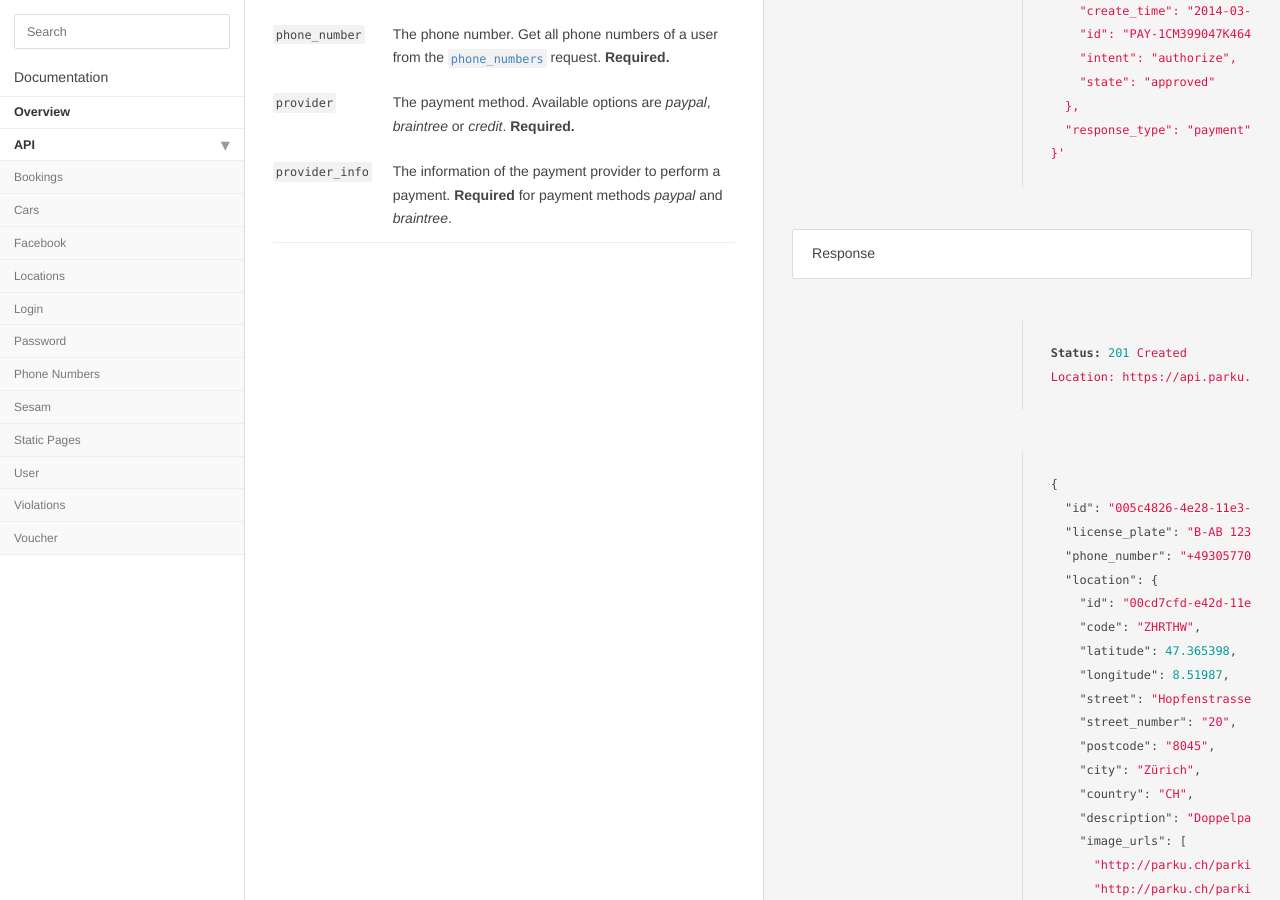
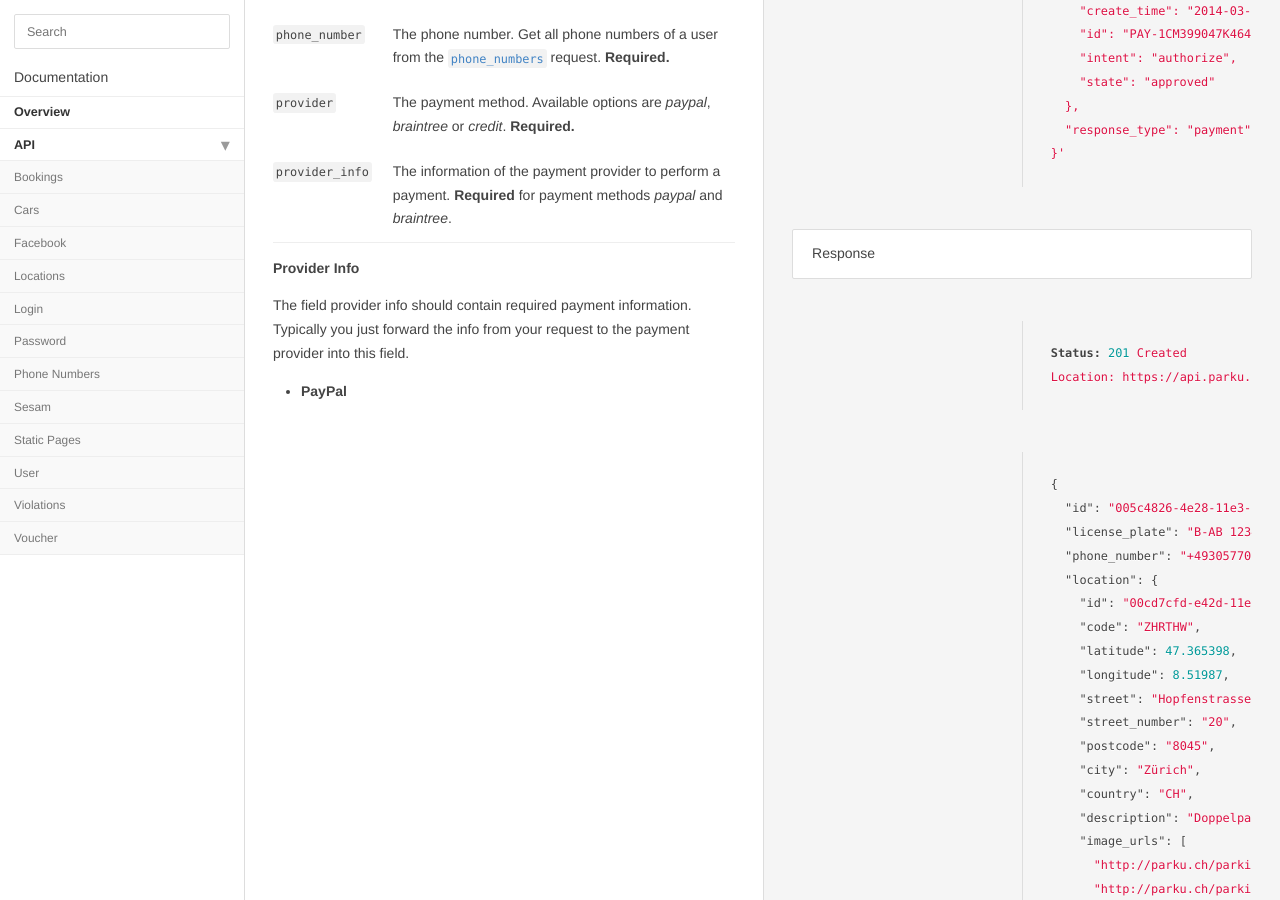
Before and after one commit to parku/docs, a Jekyll site: the page built from api/bookings.md, in a window 1280 px wide and 900 px high, scrolled down 674 px. Built offline with Jekyll 4.4.1, drawn with Linux system fonts in a browser that asks for light colours; Markdown is read by kramdown in place of the engine named in the settings.

Commit message:
Provider Info description.

```diff
--- a/api/bookings.md
+++ b/api/bookings.md
@@ -127,6 +127,11 @@ Parameter      | Description
 `provider`     | The payment method. Available options are _paypal_, _braintree_ or _credit_. __Required.__
 `provider_info`| The information of the payment provider to perform a payment. __Required__ for payment methods _paypal_ and _braintree_.
 
+#### Provider Info
+
+The field provider info should contain required payment information. Typically you just forward the info from your request to the payment provider into this field.
+
+* __PayPal__
 
 ## Retrieve a booking
 
```
